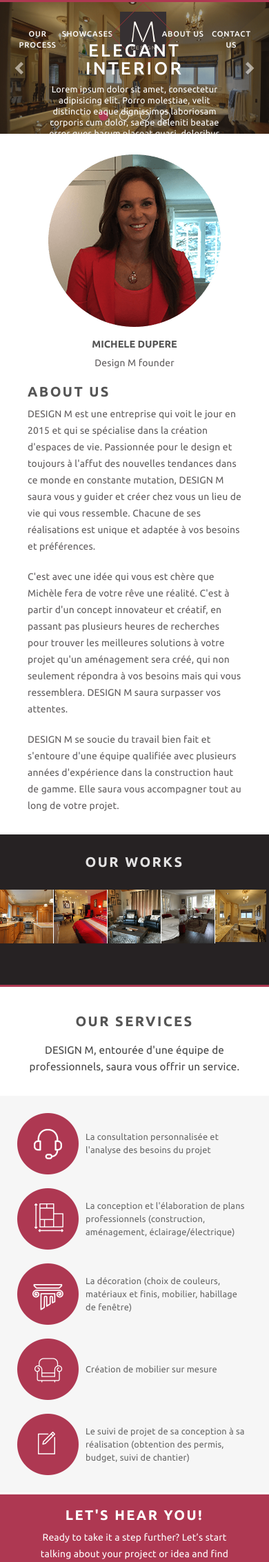
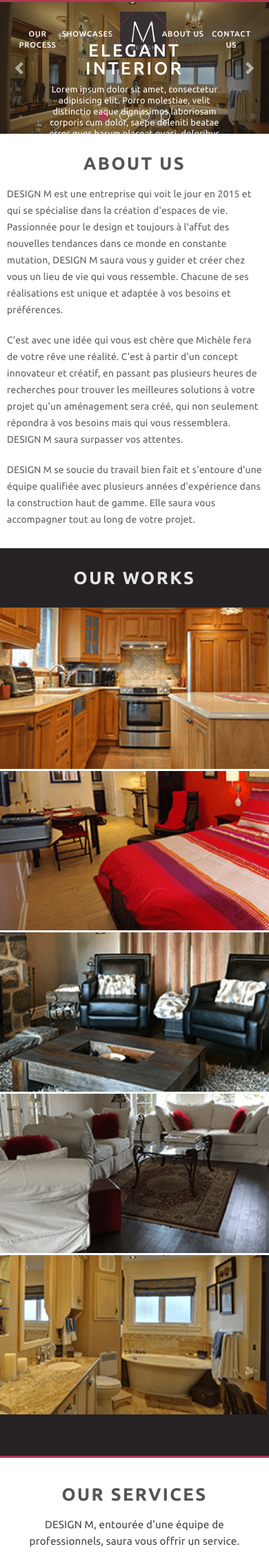
Before and after one commit to orldm/DesignM, a PHP site: page / in a window 390 px wide. Shown: the top 2265 px of the page at 69% size. Run offline with PHP 8.4, Linux system fonts and the light colour scheme.

Commit message:
add gallery layout for mobile

```diff
--- a/assets/javascripts/main.js
+++ b/assets/javascripts/main.js
@@ -9,7 +9,7 @@ $(document).ready(function() {
     $('.js-details').click(function() {
         if (!($(this).hasClass('current'))) {
             $(this).addClass('current');
-            $('.details-container').css('max-height', '500px').css('opacity', '1');
+            $('.details-container').css('max-height', '9999px').css('opacity', '1');
             $('.arrow-up').removeClass('hidden').animate({
                 bottom:'+=5'
             }, 100);
--- a/assets/stylesheets/main.css
+++ b/assets/stylesheets/main.css
@@ -102,7 +102,7 @@ h2 {
     font-size: 0.9rem;
 }
 .about-container {
-    padding: 56px 100px 50px 0;
+    padding: 56px 100px 50px 10px;
 }
 .about-container h2 {
     padding-bottom: 20px;
@@ -121,18 +121,19 @@ h2 {
 }
 .gallery-container {
     overflow: hidden;
-    display: inline;
+    display: inline-flex;
+    flex-wrap: wrap;
 }
 .gallery-img-col {
     padding: 0;
     overflow: hidden;
 }
 .gallery-img-col img {
-    -webkit-transition: all 0.2s;
-    -moz-transition: all 0.2s;
-    -o-transition: all 0.2s;
-    -ms-transition: all 0.2s;
-        transition: all 0.2s;
+    -webkit-transition: blur 0.2s;
+    -moz-transition: blur 0.2s;
+    -o-transition: blur 0.2s;
+    -ms-transition: blur 0.2s;
+        transition: blur 0.2s;
 }
 
 .gallery-img-col:hover > img {
@@ -183,9 +184,6 @@ h2 {
 .details-overlay button:hover,  .details-overlay button:focus{
     color: white;
 }
-/*.details-overlay button:hover:disabled {
-    cursor: auto;
-}*/
 .arrow-up {
     position:absolute;
     width: 0;
@@ -207,6 +205,7 @@ h2 {
 }
 /************************* our-works - details ************************/
 .details-container {
+    order: 99;
     width: 100%;
     max-height: 0;
     opacity: 0;
--- a/assets/stylesheets/media.css
+++ b/assets/stylesheets/media.css
@@ -123,6 +123,9 @@
         font-size: 1.6rem;
         letter-spacing: 0.2rem;
     }
+    h2 {
+        font-size: 1.6rem;
+    }
     .header-menu {
         top: 3px;
         width: 90%;
@@ -135,6 +138,16 @@
         font-size: 0.8rem;
         line-height: 1rem;
     }
+    .photo-container {
+        display: none;
+    }
+    .about-container {
+        padding: 20px 10px;
+    }
+    .about-container h2 {
+        text-align: center;
+        padding: 10px;
+    }
     .details-overlay button {
         margin: 10px 0;
         padding: 1px 10px;
@@ -143,5 +156,49 @@
     .details-overlay h3 {
         font-size: 0.7rem;
     }
+    .gallery-container .col-sm-15 {
+        width: 100%;
+        height: 60vw;
+        border-top: 3px solid white;
+        border-right: none;
+    }
+    .gallery-container .col-sm-15:first-child {
+        border-top: none;
+    }
+    .gallery-container .col-sm-15 img {
+        margin-top: -30%;
+    }
+    .details-container {
+        order: 0;
+    }
+    .tab-pane-text {
+        width: 100%;
+    }
+    .tab-pane-pics .col-xs-3 {
+        width: 100%;
+    }
+    .tab-pane-pics img {
+        padding: 20px 0;
+    }
+    .details-container {
+        padding: 0 10px;
+    }
+    .service-bottom-container {
+        padding: 15px 0;
+    }
+    .details-overlay h3 {
+        padding-top: 20%;
+        font-size: 1.9rem;
+        letter-spacing: 0.2rem;
+    }
+    .details-overlay button {
+        margin: 30px 0;
+        padding: 10px 40px;
+        font-size: 1.2rem;
+    }
+    .container-inner {
+        width: 100%;
+        padding: 10px;
+    }
 
 }
--- a/index.html
+++ b/index.html
@@ -108,23 +108,6 @@
                     <img src="./assets/images/works-01.png" class="img-responsive img-scale-up" alt="appartment photo">
                 <div class="arrow-up no-margin hidden"></div>
             </div>
-            <div class="col-sm-15 gallery-img-col line-divider">
-                <img src="./assets/images/works-02.png" class="img-responsive img-scale-up" alt="appartment photo">
-                <!--<div class="arrow-up no-margin hidden"></div>-->
-            </div>
-            <div class="col-sm-15 gallery-img-col line-divider">
-                <img src="./assets/images/works-03.png" class="img-responsive img-scale-up" alt="appartment photo">
-                <!--<div class="arrow-up no-margin hidden"></div>-->
-            </div>
-            <div class="col-sm-15 gallery-img-col line-divider">
-                <img src="./assets/images/works-04.png" class="img-responsive img-scale-up" alt="appartment photo">
-                <!--<div class="arrow-up no-margin hidden"></div>-->
-            </div>
-            <div class="col-sm-15 gallery-img-col height-adjust">
-                <img src="./assets/images/works-05.png" class="img-responsive img-scale-up" alt="appartment photo">
-                <!--<div class="arrow-up no-margin hidden"></div>-->
-            </div>
-        </div>
 
             <div class="details-container">
                 <h2>STE-THERESE <span class="project-details">Project&nbsp;residentiels</span></h2>
@@ -140,7 +123,10 @@
                     <div id="menu00" class="tab-pane fade in active">
                         <div class="tab-pane-text">
                             <p>
-                            Dans cette résidence datant des années 1970, une rénovation Cuisine s'imposait.  Tout en respectant le caractère et la personnalité de cette résidence, le style a été actualisé.  Dans ce décor traditionnel, des matériaux nobles ont été utilisés tel que le quartz, le bois et le marbre.  Les couleurs terre apporte beaucoup de chaleur à cette pièce très convoitées.
+                                Dans cette résidence datant des années 1970, une rénovation Cuisine s'imposait. Tout en respectant le caractère et la personnalité
+                                de cette résidence, le style a été actualisé. Dans ce décor traditionnel, des matériaux nobles ont été
+                                utilisés tel que le quartz, le bois et le marbre. Les couleurs terre apporte beaucoup de chaleur à cette
+                                pièce très convoitées.
                             </p>
                         </div>
                         <div class="tab-pane-pics">
@@ -161,7 +147,9 @@
                     <div id="menu01" class="tab-pane fade">
                         <div class="tab-pane-text">
                             <p>
-                            Lorem ipsum dolor sit amet, consectetur adipisicing elit. Ea illo exercitationem unde, quos, pariatur necessitatibus eius iusto aperiam eaque eligendi accusamus non voluptates asperiores! Ut reiciendis pariatur dolore dolores hic!
+                                Lorem ipsum dolor sit amet, consectetur adipisicing elit. Ea illo exercitationem unde, quos, pariatur necessitatibus eius
+                                iusto aperiam eaque eligendi accusamus non voluptates asperiores! Ut reiciendis pariatur dolore dolores
+                                hic!
                             </p>
                         </div>
                         <div class="tab-pane-pics">
@@ -182,7 +170,8 @@
                     <div id="menu02" class="tab-pane fade">
                         <div class="tab-pane-text">
                             <p>
-                            Sed ut perspiciatis unde omnis iste natus error sit voluptatem accusantium doloremque laudantium, totam rem aperiam, eaque ipsa quae ab illo inventore veritatis et quasi architecto beatae vitae dicta sunt explicabo.
+                                Sed ut perspiciatis unde omnis iste natus error sit voluptatem accusantium doloremque laudantium, totam rem aperiam, eaque
+                                ipsa quae ab illo inventore veritatis et quasi architecto beatae vitae dicta sunt explicabo.
                             </p>
                         </div>
                         <div class="tab-pane-pics">
@@ -202,6 +191,26 @@
                     </div>
                 </div>
             </div>
+
+            <div class="col-sm-15 gallery-img-col line-divider">
+                <img src="./assets/images/works-02.png" class="img-responsive img-scale-up" alt="appartment photo">
+                <!--<div class="arrow-up no-margin hidden"></div>-->
+            </div>
+            <div class="col-sm-15 gallery-img-col line-divider">
+                <img src="./assets/images/works-03.png" class="img-responsive img-scale-up" alt="appartment photo">
+                <!--<div class="arrow-up no-margin hidden"></div>-->
+            </div>
+            <div class="col-sm-15 gallery-img-col line-divider">
+                <img src="./assets/images/works-04.png" class="img-responsive img-scale-up" alt="appartment photo">
+                <!--<div class="arrow-up no-margin hidden"></div>-->
+            </div>
+            <div class="col-sm-15 gallery-img-col height-adjust">
+                <img src="./assets/images/works-05.png" class="img-responsive img-scale-up" alt="appartment photo">
+                <!--<div class="arrow-up no-margin hidden"></div>-->
+            </div>
+        </div>
+
+
     </div>
 
     <div class="color-line"></div>
```
Lines whose indentation alone changed are shown as unchanged.
